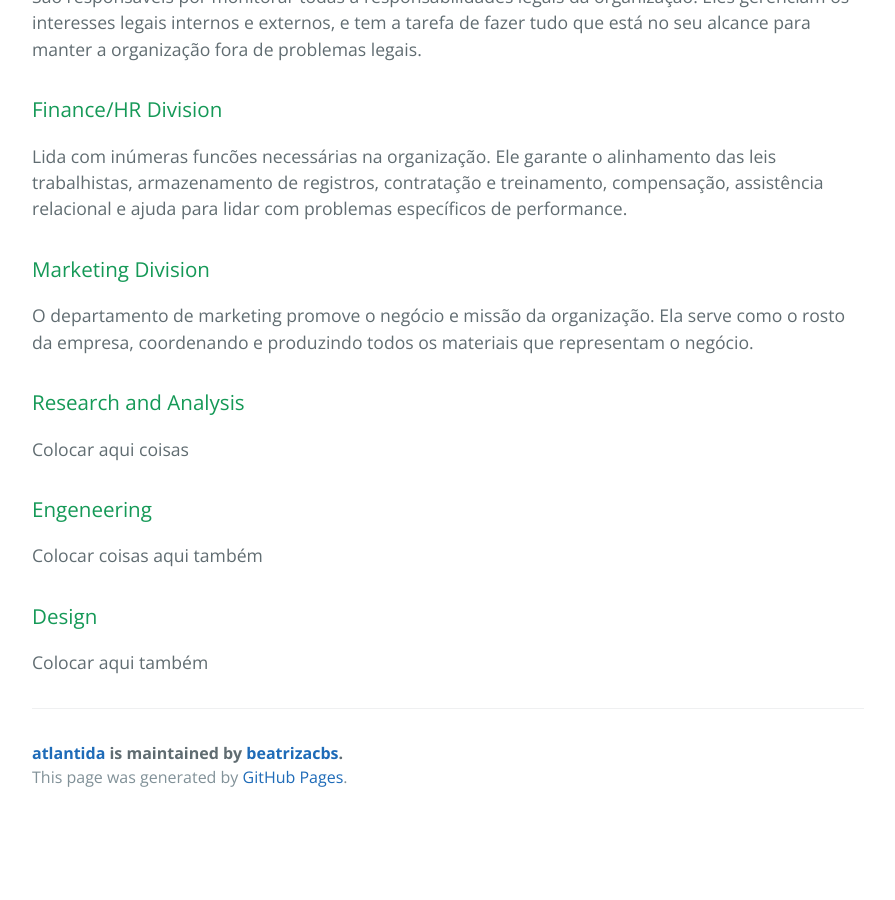
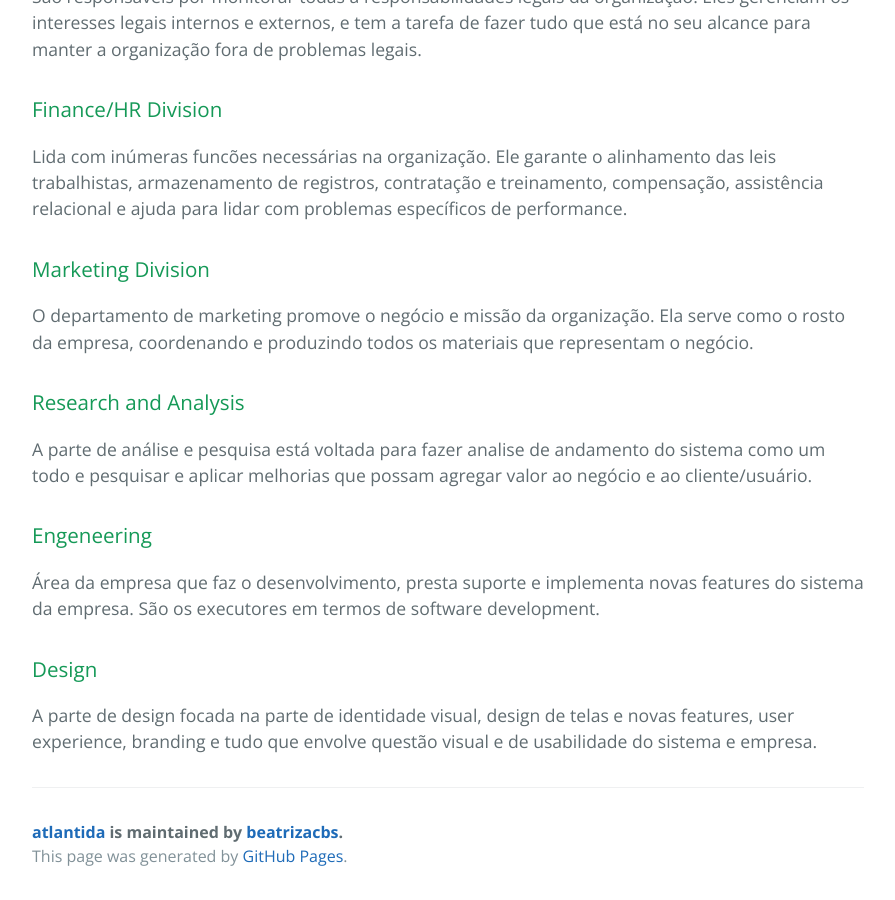
Before and after one commit to beatrizacbs/atlantida, a Jekyll site: the page built from papeis.md, in a window 1280 px wide and 900 px high, scrolled down 1378 px. Shown: the whole window, without its empty margins (192-1087 px from the left). Built offline with Jekyll 4.4.1, drawn with Linux system fonts in a browser that asks for light colours; before the commit the page ends 2199 px from its top, so only the background shows below that.

Commit message:
Update papeis.md
Finalização dos paéis

```diff
--- a/papeis.md
+++ b/papeis.md
@@ -32,12 +32,12 @@ O departamento de marketing promove o negócio e missão da organização. Ela s
 
 ### Research and Analysis
 
-Colocar aqui coisas
+A parte de análise e pesquisa está voltada para fazer analise de andamento do sistema como um todo e pesquisar e aplicar melhorias que possam agregar valor ao negócio e ao cliente/usuário.
 
 ### Engeneering
 
-Colocar coisas aqui também
+Área da empresa que faz o desenvolvimento, presta suporte e implementa novas features do sistema da empresa. São os executores em termos de software development.
 
 ### Design
 
-Colocar aqui também
+A parte de design focada na parte de identidade visual, design de telas e novas features, user experience, branding e tudo que envolve questão visual e de usabilidade do sistema e empresa.
```
